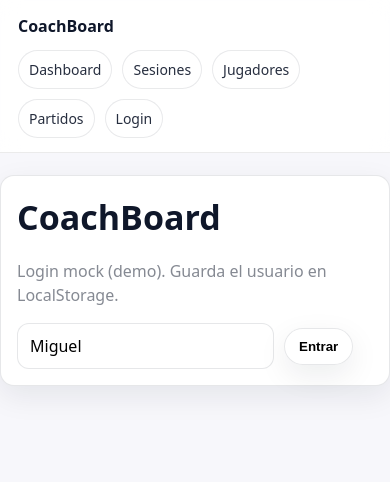
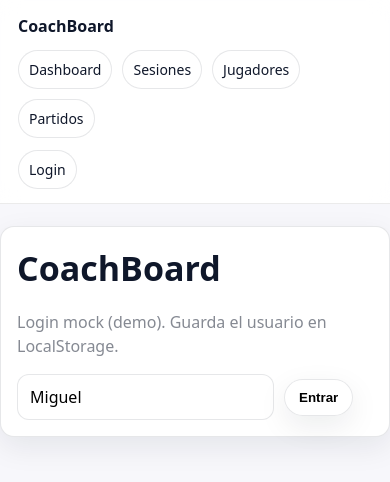
Before and after one commit to MiguelAngelDuque/coachboard, a React (Vite) app: page /players#/login in a window 390 px wide. Shown: the top 482 px of the page. Built offline with nearby package versions, Linux system fonts and the light colour scheme.

Commit message:
UI: responsive nav with actions area

```diff
--- a/src/App.jsx
+++ b/src/App.jsx
@@ -74,30 +74,30 @@ function resetDemo() {
         <div className="container nav">
           <div className="logo">CoachBoard</div>
 
-          <nav className="links">
+          <div className="nav-left">
             <Link className="pill" to="/">Dashboard</Link>
             <Link className="pill" to="/sessions">Sesiones</Link>
             <Link className="pill" to="/players">Jugadores</Link>
             <Link className="pill" to="/matches">Partidos</Link>
+          </div>
 
+          <div className="nav-right">
             {getUser() ? (
               <>
-                <button className="pill" style={{ cursor: 'pointer' }} onClick={seed}>Ejemplo</button>
-                <button className="pill" style={{ cursor: 'pointer' }} onClick={exportData}>Exportar</button>
-
-                <button className="pill" style={{ cursor: 'pointer' }} onClick={() => fileRef.current?.click()}>Importar</button>
-                <button className="pill pillBtn" onClick={resetDemo}>Reset</button>
-
+                <button className="pill" type="button" onClick={seed}>Ejemplo</button>
+                <button className="pill" type="button" onClick={exportData}>Exportar</button>
+                <button className="pill" type="button" onClick={() => fileRef.current?.click()}>Importar</button>
                 <input ref={fileRef} type="file" accept="application/json" hidden onChange={importData} />
-
-                <button className="pill" style={{ cursor: 'pointer' }} onClick={logout}>Salir</button>
+                <button className="pill" type="button" onClick={resetDemo}>Reset</button>
+                <button className="pill" type="button" onClick={logout}>Salir</button>
               </>
             ) : (
               <Link className="pill" to="/login">Login</Link>
             )}
-          </nav>
+          </div>
         </div>
       </header>
+
 
       <Routes>
         <Route path="/login" element={<Login />} />
--- a/src/index.css
+++ b/src/index.css
@@ -120,3 +120,26 @@ body{ background: var(--bg); color: var(--text); }
 .badge--match{ background: rgba(168,85,247,.12); }
 
 .meta .badge{ margin-right: 6px; }
+
+.nav{
+  display: flex;
+  justify-content: space-between;
+  align-items: center;
+  gap: 12px;
+  flex-wrap: wrap;
+}
+
+.nav-left, .nav-right{
+  display: flex;
+  gap: 10px;
+  flex-wrap: wrap;
+  align-items: center;
+}
+
+.nav-left{ justify-content: flex-start; }
+.nav-right{ justify-content: flex-end; }
+
+@media (max-width: 720px){
+  .nav-left, .nav-right{ width: 100%; }
+  .nav-right{ justify-content: flex-start; }
+}
```
